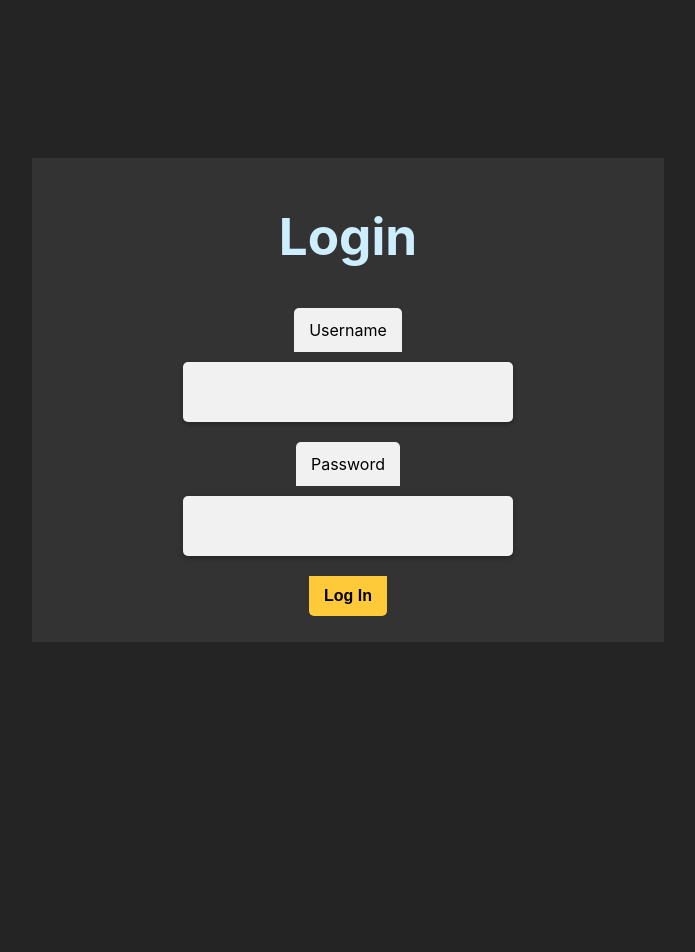
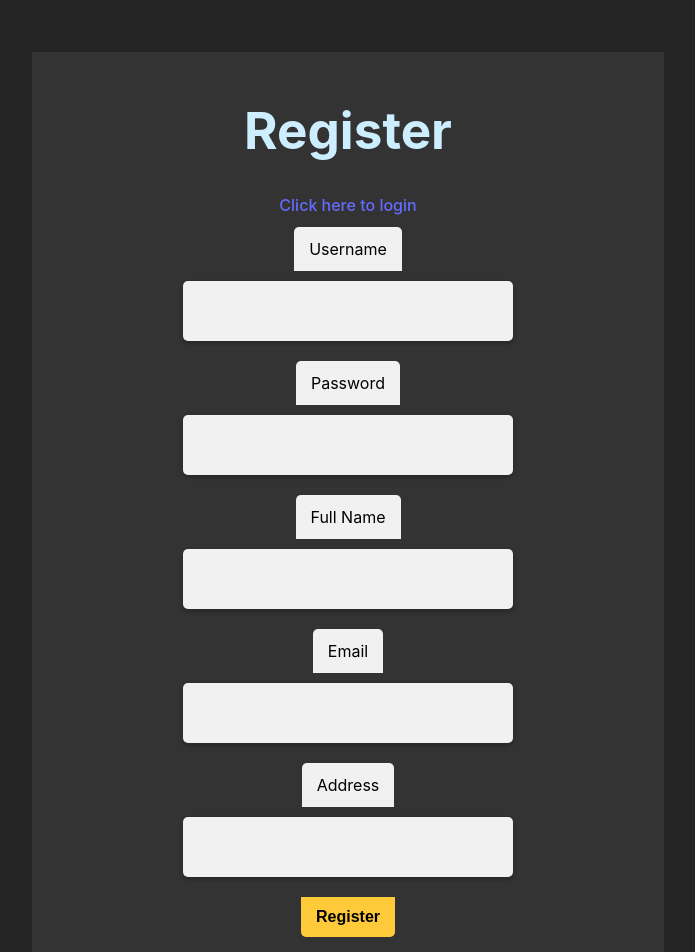
Before and after one commit to MeirKlemp/full-stack-06, a React (Vite) app in the folder client/: page /Register in a window 1280 px wide. Before the commit this address led to /Login. Shown: the top 952 px of the page, without its empty margins (292-987 px from the left). Before the commit the page ends 800 px from the top, so only its background shows below. Built offline with nearby package versions, Linux system fonts and the light colour scheme.

Commit message:
Register seems to work

```diff
--- a/client/src/App.jsx
+++ b/client/src/App.jsx
@@ -11,6 +11,7 @@ import Albums from "./Pages/Albums/Albums";
 import Album from "./Pages/Albums/Album";
 import NotFound from "./Pages/NotFound/NotFound";
 import Login from "./Pages/Login/Login";
+import Register from "./Pages/Register/Register";
 
 export const UserInfoContext = createContext();
 
@@ -63,6 +64,7 @@ function App() {
         <Routes>
           <Route path="/" element={<Navigate to="/Login" />} />
           <Route path="/Login" element={<Login onLogin={handleLogin} />} />
+          <Route path="/Register" element={<Register />} />
           <Route path="*" element={<NotFound />} />
         </Routes>
       )}
--- a/client/src/Pages/Login/Login.jsx
+++ b/client/src/Pages/Login/Login.jsx
@@ -1,5 +1,6 @@
 import { useState } from "react";
-import "./LoginStyle.css";
+import "./Login.css";
+import { NavLink } from "react-router-dom";
 
 function Login({ onLogin }) {
   const [username, setUsername] = useState("");
@@ -38,6 +39,7 @@ function Login({ onLogin }) {
   return (
     <main>
       <h1>Login</h1>
+      <NavLink to="/Register">Click here sign up</NavLink>
       <form className="login-form" onSubmit={handleSubmit}>
         <div>
           <label className="Login-Label" htmlFor="username">
--- /dev/null
+++ b/client/src/Pages/Register/Register.css
@@ -0,0 +1,99 @@
+/* Center the register form vertically and horizontally */
+.register-form {
+  display: flex;
+  flex-direction: column;
+  align-items: center;
+  justify-content: center;
+}
+
+/* Style the register form container */
+.register-form div {
+  width: 300px;
+  border-radius: 10px;
+  display: flex;
+  flex-direction: column;
+  align-items: center;
+}
+
+.Register-Label {
+  display: block;
+  margin: 10px;
+  font-size: 16px;
+  text-align: left;
+}
+
+.Register-Input {
+  display: block;
+  margin: 10px;
+  font-size: 16px;
+  text-align: left;
+}
+
+.Register-Input[type="text"],
+.Register-Input[type="password"],
+.Register-Input[type="email"] {
+  padding: 10px 15px;
+  width: 100%;
+  border: none;
+  border-radius: 5px;
+  box-shadow: 0 2px 5px rgba(0, 0, 0, 0.3);
+  background-color: #f1f1f1;
+  font-family: "Montserrat", sans-serif;
+  font-size: 14px;
+}
+
+.Register-Input[type="text"]:focus,
+.Register-Input[type="password"]:focus,
+.Register-Input[type="email"]:focus {
+  outline: none;
+  box-shadow: 0 2px 10px rgba(0, 0, 0, 0.5);
+}
+
+/* Style the register button */
+button[type="submit"] {
+  background-color: #ffca3a;
+  color: #272727;
+  border: none;
+  border-radius: 5px;
+  padding: 10px 15px;
+  margin: 10px;
+  font-size: 16px;
+  cursor: pointer;
+  transition: background-color 0.3s ease-in-out;
+  font-family: "Montserrat", sans-serif;
+  font-weight: bold;
+}
+
+button[type="submit"]:hover {
+  background-color: #ffdb6a;
+}
+
+/* Adjust the size of the input fields and the background color of the labels */
+.register-form input[type="text"],
+.register-form input[type="password"],
+.register-form input[type="email"] {
+  height: 40px;
+  color: black;
+}
+
+label[for="username"],
+label[for="password"],
+label[for="fullName"],
+label[for="email"],
+label[for="address"] {
+  background-color: #f1f1f1;
+  color: black;
+  padding: 10px 15px;
+  border-radius: 5px 5px 0 0;
+  margin-bottom: 0;
+}
+
+/* Adjust the height and background color of the submit button */
+.register-form button[type="submit"] {
+  height: 40px;
+  background-color: #ffca3a;
+  color: black;
+  font-size: 16px;
+  font-weight: bold;
+  border-radius: 0 0 5px 5px;
+}
--- /dev/null
+++ b/client/src/Pages/Register/Register.jsx
@@ -0,0 +1,145 @@
+import { useState } from "react";
+import "./Register.css";
+import { useNavigate } from "react-router";
+import { NavLink } from "react-router-dom";
+
+function Register() {
+  const [username, setUsername] = useState("");
+  const [password, setPassword] = useState("");
+  const [name, setName] = useState("");
+  const [email, setEmail] = useState("");
+  const [address, setAddress] = useState("");
+  const navigate = useNavigate();
+
+  const handleSubmit = (event) => {
+    event.preventDefault();
+
+    // Perform validations
+    if (!username || !password || !name || !email) {
+      alert("All fields except address are required.");
+      return;
+    }
+
+    if (/^\d/.test(username)) {
+      alert("Username should not start with a number.");
+      return;
+    }
+
+    if (password.length < 4) {
+      alert("Password should be at least 4 characters long.");
+      return;
+    }
+
+    // Create a user object with the gathered attributes
+    const user = {
+      username: username,
+      password: password,
+      name: name,
+      email: email,
+      address: address,
+    };
+
+    // Make the POST request to localhost:2999/users
+    fetch("http://localhost:2999/users", {
+      method: "POST",
+      headers: {
+        "Content-Type": "application/json",
+      },
+      body: JSON.stringify(user),
+    })
+      .then((response) => {
+        if (response.ok) {
+          return response.json();
+        } else {
+          throw new Error("Username or email already exists");
+        }
+      })
+      .then((data) => {
+        // Handle the response data
+        console.log("User created:", data);
+
+        alert("User was created successfully");
+
+        // Navigate to the login page
+        navigate("/login");
+      })
+      .catch((error) => {
+        // Handle any errors
+        console.error("Error creating user:", error);
+        // Display an error message to the user
+        alert(error.message);
+      });
+  };
+
+  return (
+    <main>
+      <h1>Register</h1>
+      <NavLink to="/Login">Click here to login</NavLink>
+      <form className="register-form" onSubmit={handleSubmit}>
+        <div>
+          <label className="Register-Label" htmlFor="username">
+            Username
+          </label>
+          <input
+            className="Register-Input"
+            type="text"
+            id="username"
+            value={username}
+            onChange={(event) => setUsername(event.target.value)}
+          />
+        </div>
+        <div>
+          <label className="Register-Label" htmlFor="password">
+            Password
+          </label>
+          <input
+            className="Register-Input"
+            type="password"
+            id="password"
+            value={password}
+            onChange={(event) => setPassword(event.target.value)}
+          />
+        </div>
+        <div>
+          <label className="Register-Label" htmlFor="fullName">
+            Full Name
+          </label>
+          <input
+            className="Register-Input"
+            type="text"
+            id="fullName"
+            value={name}
+            onChange={(event) => setName(event.target.value)}
+          />
+        </div>
+        <div>
+          <label className="Register-Label" htmlFor="email">
+            Email
+          </label>
+          <input
+            className="Register-Input"
+            type="email"
+            id="email"
+            value={email}
+            onChange={(event) => setEmail(event.target.value)}
+          />
+        </div>
+        <div>
+          <label className="Register-Label" htmlFor="address">
+            Address
+          </label>
+          <input
+            className="Register-Input"
+            type="text"
+            id="address"
+            value={address}
+            onChange={(event) => setAddress(event.target.value)}
+          />
+        </div>
+        <button type="submit">Register</button>
+      </form>
+    </main>
+  );
+}
+
+export default Register;
```
Also changed, not shown: client/src/Pages/Login/Login.css (renamed from client/src/Pages/Login/LoginStyle.css).
